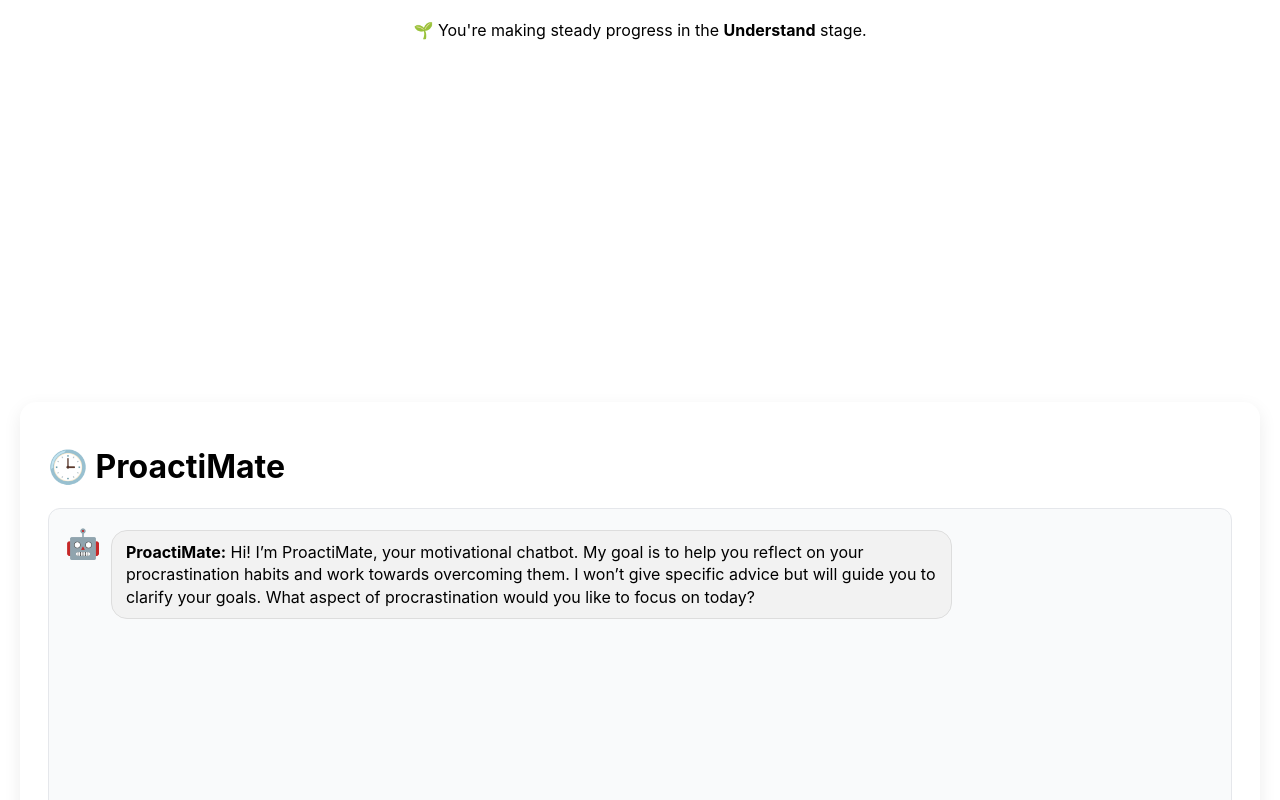
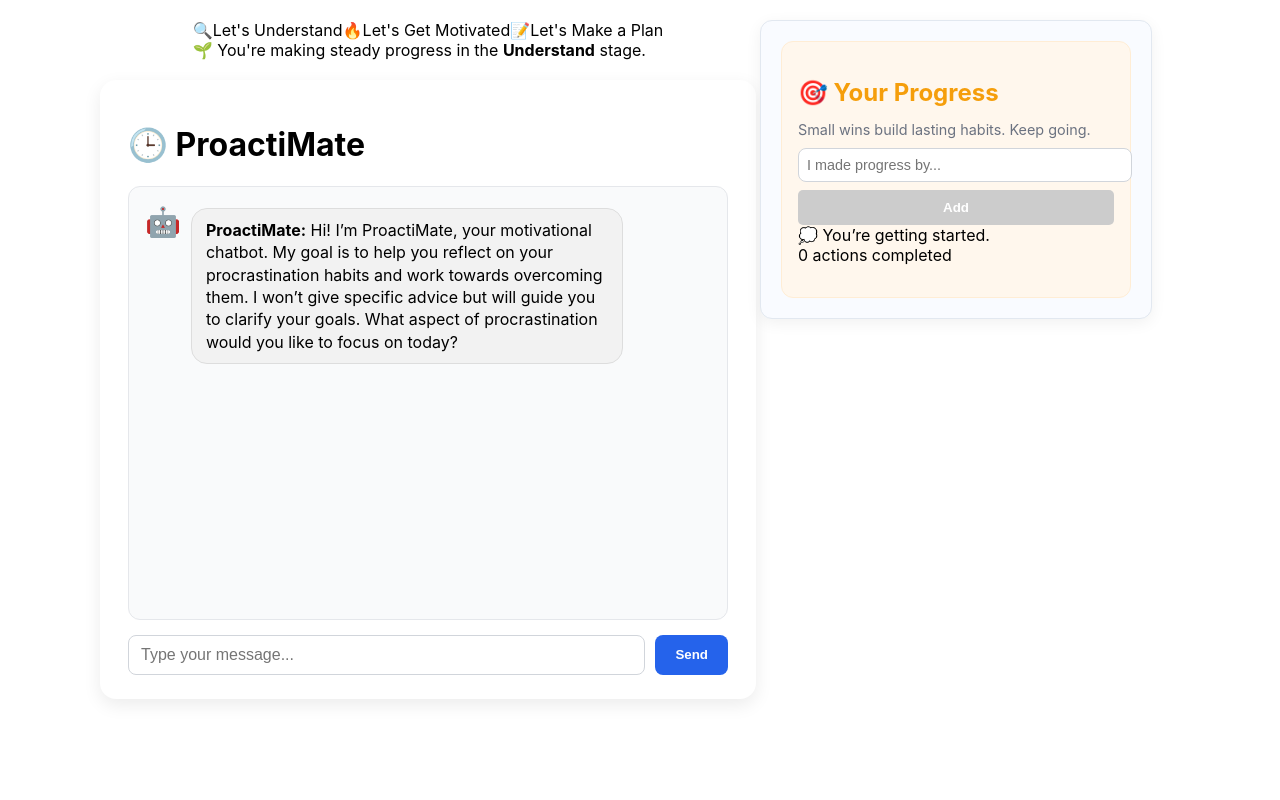
Before and after one commit to Ben-Chen123/GPT-frontend, a React (Create React App) app: page / in a window 1280 px wide. Shown: the top 800 px of the page. Built offline with nearby package versions, Linux system fonts and the light colour scheme.

Commit message:
Update App.js

```diff
--- a/src/App.js
+++ b/src/App.js
@@ -571,6 +571,29 @@
     <div className="main-layout">
       {/* ===== Left Side: Chatbot + Progress Bar + Pomodoro ===== */}
       <div className="left-panel">
+        {/* Progress Bar Section */}
+        <div className="progress-bar-container">
+          <div className="progress-labels">
+            <span className={stage === "Engaging and Focusing" ? "active" : ""}>
+            🔍Let's Understand
+            </span>
+            <span className={stage === "Evoking" ? "active" : ""}>🔥Let's Get Motivated</span>
+            <span className={stage === "Planning" ? "active" : ""}>📝Let's Make a Plan</span>
+          </div>
+
+          <div className="progress-bar">
+            <div
+              className="progress-fill"
+              style={{
+                width:
+                  stage === "Engaging and Focusing"
+                    ? "33%"
+                    : stage === "Evoking"
+                    ? "66%"
+                    : "100%",
+              }}
+            ></div>
+          </div>
           <ProgressFeedback />
           {/* Suggested Action Area */}
 {progressType === "partial" && (
@@ -834,6 +857,8 @@
     </div>
   </div>
 )}
+       </div>
+
 
 
 
```
